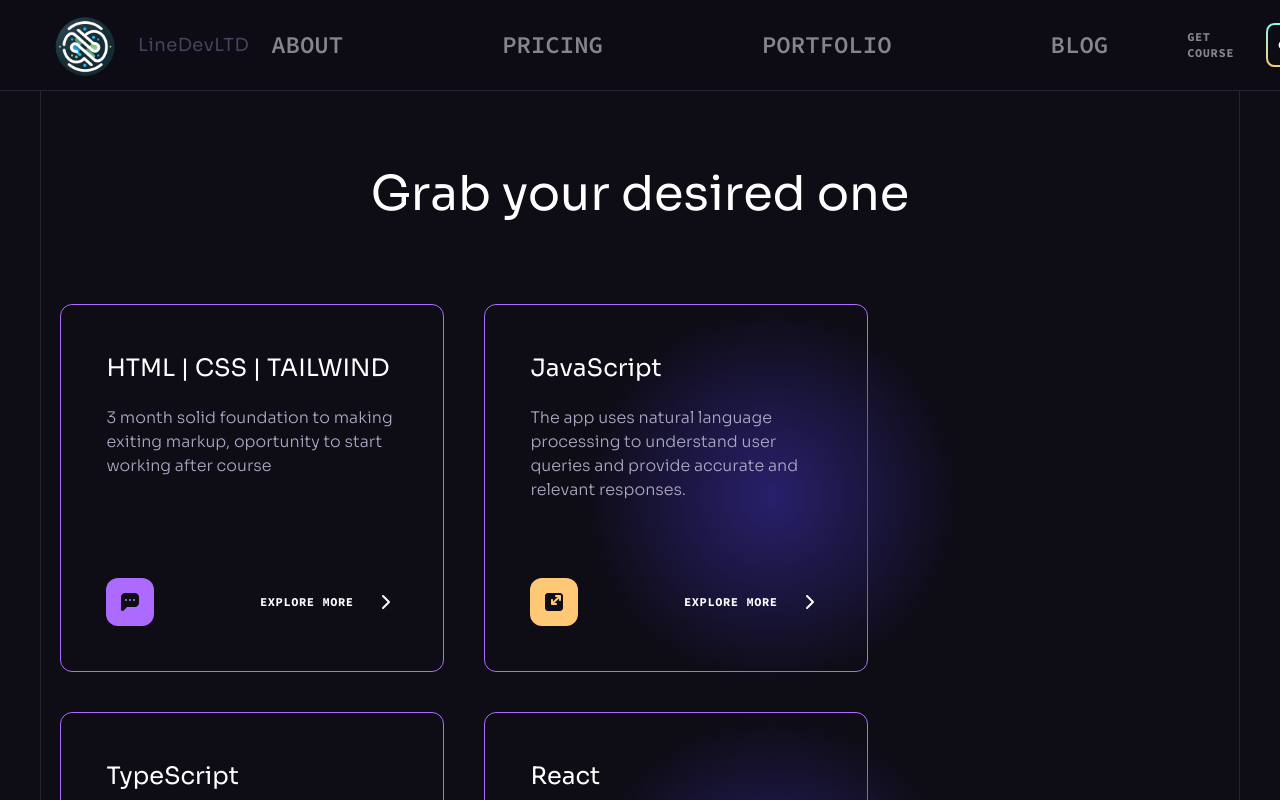
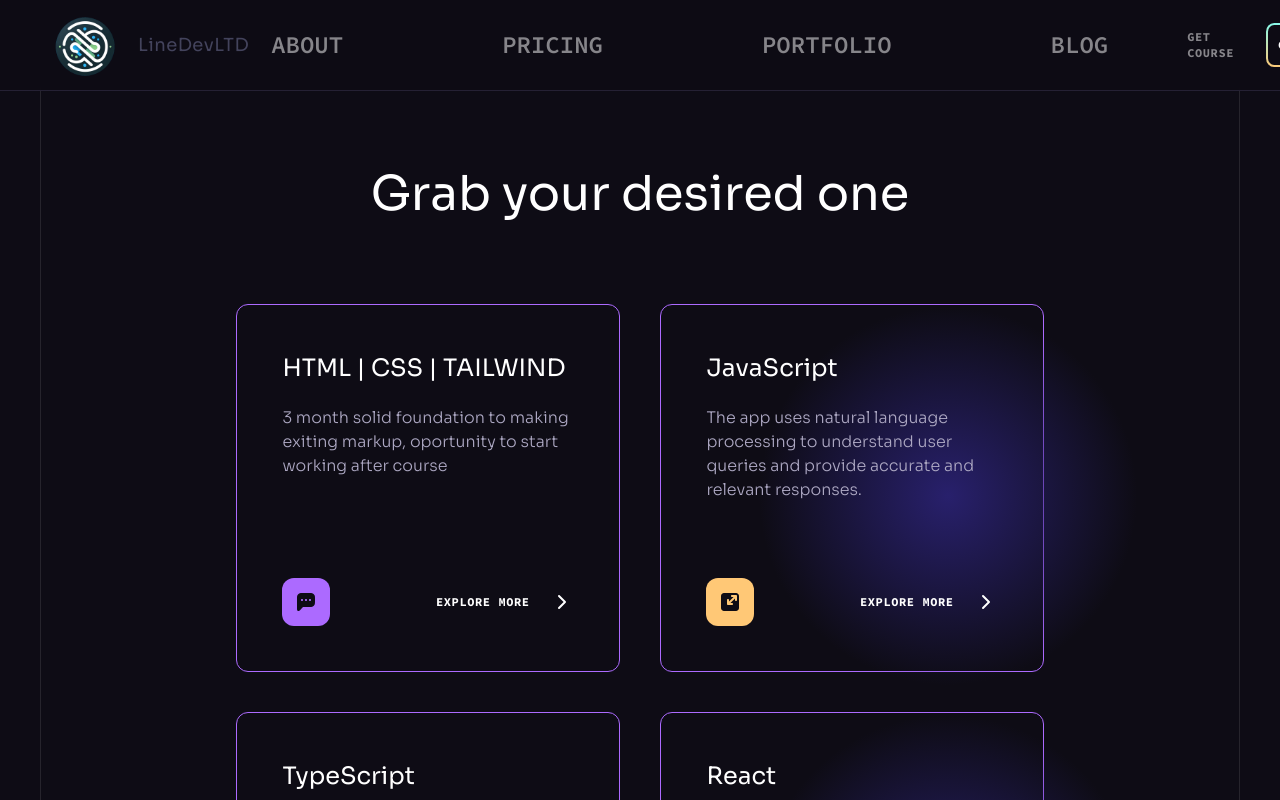
Before and after one commit to linesquad/linedevltd, a React (Vite) app: page /getCourse in a window 1280 px wide. Shown: the top 800 px of the page. Built offline with nearby package versions, Linux system fonts and the light colour scheme.

Commit message:
implement Course responsive

```diff
--- a/src/components/Benefits.jsx
+++ b/src/components/Benefits.jsx
@@ -14,7 +14,10 @@ const Benefits = () => {
           title="Grab your desired one"
         />
 
-        <div className="flex flex-col md:flex-row flex-wrap gap-10 mb-10">
+        <div
+          className="flex flex-col  flex-wrap gap-10 mb-10 items-center sm:items-center
+        md:justify-center md:flex-row"
+        >
           {benefits.map((item) => (
             <div
               className=" block relative p-[7px] bg-no-repeat bg-[length:100%_100%] max-w-[24rem] border-color-1 border rounded-xl hover:border-transparent transition-all duration-300 ease-linear"
```
